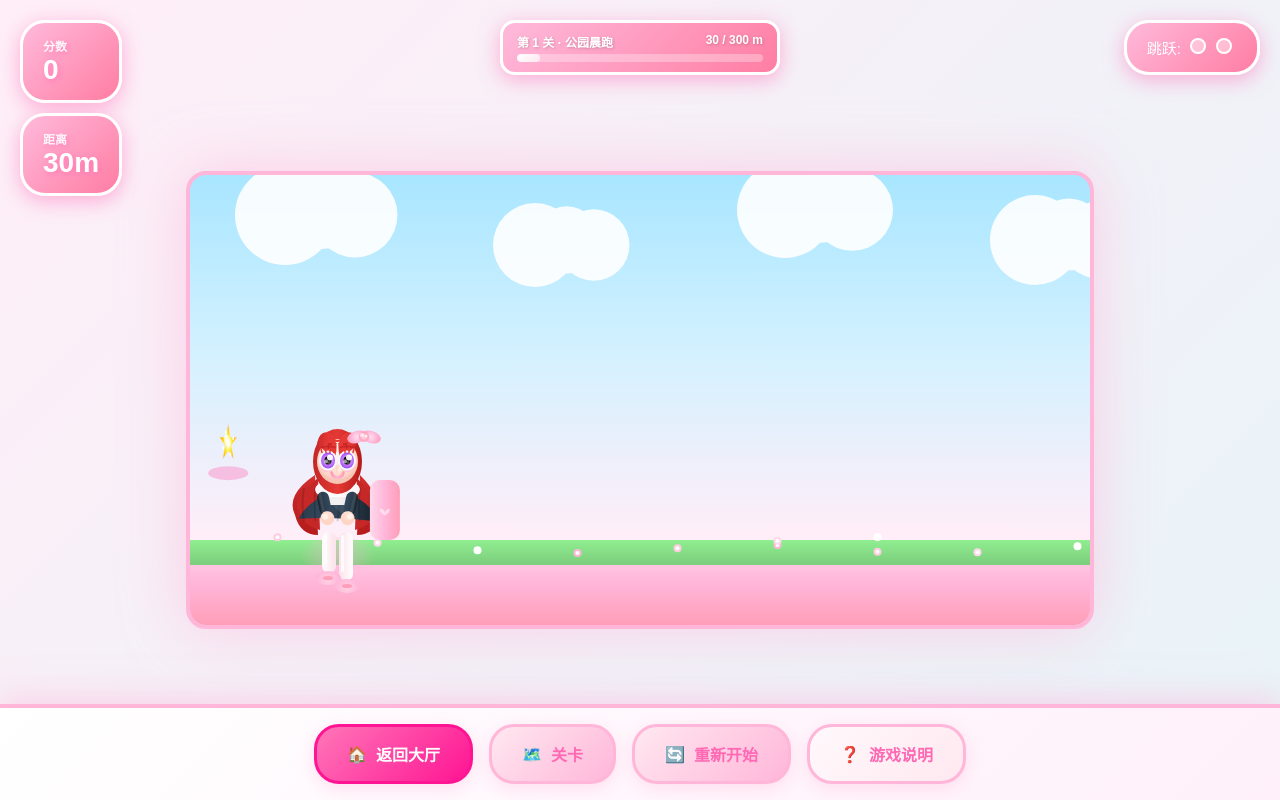
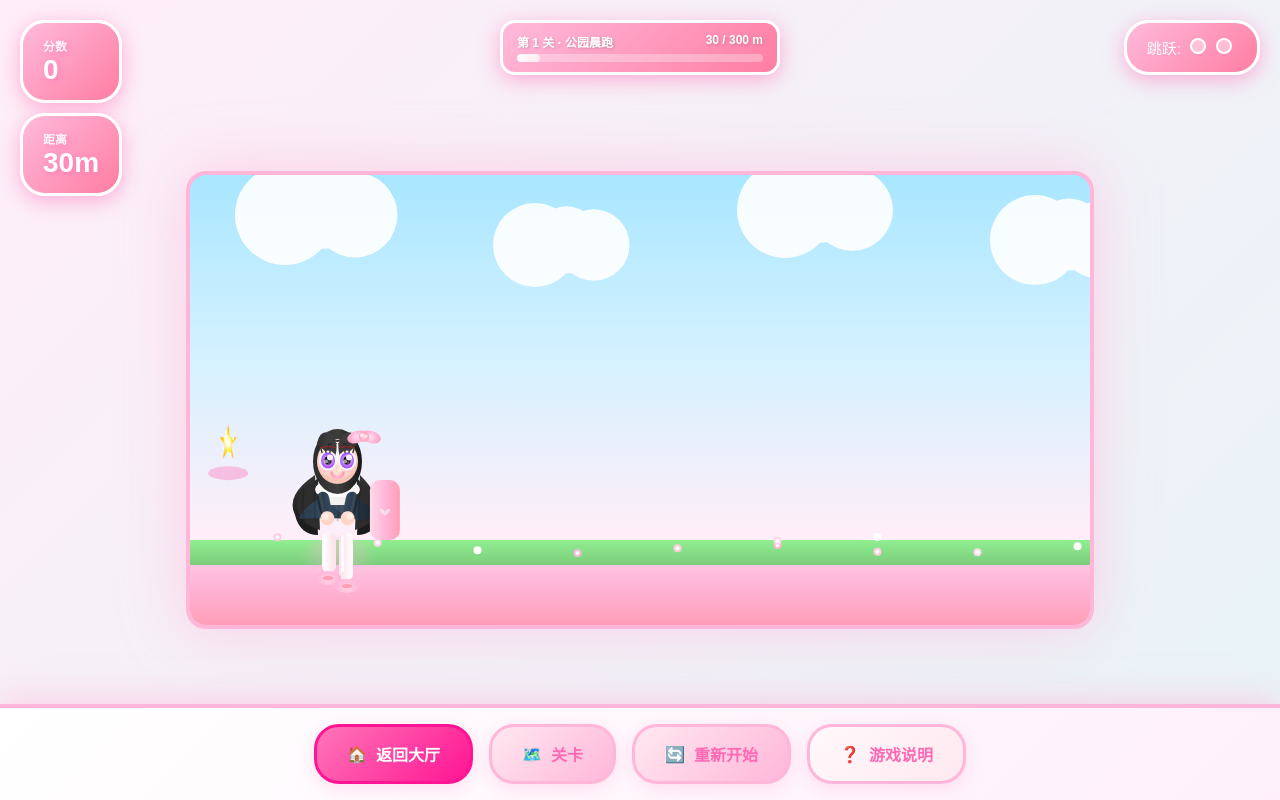
Before and after one commit to cmj123665/cmj, a website: page runner-game/index.html in a window 1280 px wide. Drawn offline with Linux system fonts and the light colour scheme.

Commit message:
跑酷冒险头发改回黑色
将红色系头发色值（#c62828 / #e53935 / #b71c1c）替换为黑色系
（#2d2d2d / #3d3d3d / #1a1a1a），保留层次感。

Co-Authored-By: Claude Opus 4.7 <noreply@anthropic.com>

```diff
--- a/runner-game/index.html
+++ b/runner-game/index.html
@@ -578,9 +578,9 @@
 
             // 左侧长发
             const leftHairGradient = ctx.createLinearGradient(x - 10, y, x - 30, y + hairLength);
-            leftHairGradient.addColorStop(0, '#e53935');
-            leftHairGradient.addColorStop(0.5, '#c62828');
-            leftHairGradient.addColorStop(1, '#b71c1c');
+            leftHairGradient.addColorStop(0, '#3d3d3d');
+            leftHairGradient.addColorStop(0.5, '#2d2d2d');
+            leftHairGradient.addColorStop(1, '#1a1a1a');
 
             ctx.fillStyle = leftHairGradient;
             ctx.beginPath();
@@ -590,7 +590,7 @@
             ctx.fill();
 
             // 左发丝层次
-            ctx.fillStyle = '#c62828';
+            ctx.fillStyle = '#2d2d2d';
             ctx.beginPath();
             ctx.moveTo(x + 8, y + 28);
             ctx.quadraticCurveTo(x - 15 + hairWave * 0.7, y + 50, x - 12, y + hairLength - 15);
@@ -599,9 +599,9 @@
 
             // 右侧长发
             const rightHairGradient = ctx.createLinearGradient(x + width + 10, y, x + width + 30, y + hairLength);
-            rightHairGradient.addColorStop(0, '#e53935');
-            rightHairGradient.addColorStop(0.5, '#c62828');
-            rightHairGradient.addColorStop(1, '#b71c1c');
+            rightHairGradient.addColorStop(0, '#3d3d3d');
+            rightHairGradient.addColorStop(0.5, '#2d2d2d');
+            rightHairGradient.addColorStop(1, '#1a1a1a');
 
             ctx.fillStyle = rightHairGradient;
             ctx.beginPath();
@@ -611,7 +611,7 @@
             ctx.fill();
 
             // 右发丝层次
-            ctx.fillStyle = '#c62828';
+            ctx.fillStyle = '#2d2d2d';
             ctx.beginPath();
             ctx.moveTo(x + width - 8, y + 28);
             ctx.quadraticCurveTo(x + width + 15 + hairWave * 0.7, y + 50, x + width + 12, y + hairLength - 15);
@@ -911,16 +911,16 @@
 
             // 后发
             const hairBackGradient = ctx.createLinearGradient(headX, headY, headX + headSize, headY);
-            hairBackGradient.addColorStop(0, '#c62828');
-            hairBackGradient.addColorStop(0.5, '#e53935');
-            hairBackGradient.addColorStop(1, '#b71c1c');
+            hairBackGradient.addColorStop(0, '#2d2d2d');
+            hairBackGradient.addColorStop(0.5, '#3d3d3d');
+            hairBackGradient.addColorStop(1, '#1a1a1a');
 
             ctx.fillStyle = hairBackGradient;
             ctx.beginPath();
             ctx.ellipse(headX + headSize/2, headY + headSize/2 + 6, headSize/2 + 2, headSize/2 + 10, 0, 0, Math.PI * 2);
             ctx.fill();
 
-            ctx.fillStyle = 'rgba(229, 57, 53, 0.3)';
+            ctx.fillStyle = 'rgba(30, 30, 30, 0.3)';
             ctx.beginPath();
             ctx.ellipse(headX + headSize/2 - 5, headY + headSize/2 + 8, headSize/4, headSize/4, 0, 0, Math.PI * 2);
             ctx.fill();
@@ -973,10 +973,10 @@
 
             // === 蓬松八字刘海 ===
             const bangGradient = ctx.createLinearGradient(headX, headY, headX + headSize, headY);
-            bangGradient.addColorStop(0, '#c62828');
-            bangGradient.addColorStop(0.3, '#e53935');
-            bangGradient.addColorStop(0.7, '#e53935');
-            bangGradient.addColorStop(1, '#c62828');
+            bangGradient.addColorStop(0, '#2d2d2d');
+            bangGradient.addColorStop(0.3, '#3d3d3d');
+            bangGradient.addColorStop(0.7, '#3d3d3d');
+            bangGradient.addColorStop(1, '#2d2d2d');
 
             // 左侧八字刘海
             ctx.fillStyle = bangGradient;
@@ -996,7 +996,7 @@
             ctx.fill();
 
             // 中间短刘海（蓬松感）
-            ctx.fillStyle = '#e53935';
+            ctx.fillStyle = '#3d3d3d';
             ctx.beginPath();
             ctx.moveTo(headX + headSize/2 - 7, headY + 4);
             ctx.quadraticCurveTo(headX + headSize/2, headY + 14, headX + headSize/2 + 7, headY + 4);
@@ -1010,7 +1010,7 @@
 
                 // 左侧发丝
                 const leftX = headX + 8 + i * 4;
-                ctx.fillStyle = i % 2 === 0 ? '#c62828' : '#e53935';
+                ctx.fillStyle = i % 2 === 0 ? '#2d2d2d' : '#3d3d3d';
                 ctx.beginPath();
                 ctx.moveTo(leftX - 3, headY + 10);
                 ctx.quadraticCurveTo(leftX + wave - 5, headY + strandLen, leftX + 2, headY + 10);
@@ -1018,7 +1018,7 @@
 
                 // 右侧发丝
                 const rightX = headX + headSize - 8 - i * 4;
-                ctx.fillStyle = i % 2 === 0 ? '#c62828' : '#e53935';
+                ctx.fillStyle = i % 2 === 0 ? '#2d2d2d' : '#3d3d3d';
                 ctx.beginPath();
                 ctx.moveTo(rightX - 2, headY + 10);
                 ctx.quadraticCurveTo(rightX + wave + 5, headY + strandLen, rightX + 3, headY + 10);
@@ -1151,7 +1151,7 @@
             ctx.fill();
 
             // === 睫毛 ===
-            ctx.strokeStyle = '#e53935';
+            ctx.strokeStyle = '#3d3d3d';
             ctx.lineWidth = 1.5;
             ctx.lineCap = 'round';
 
```
